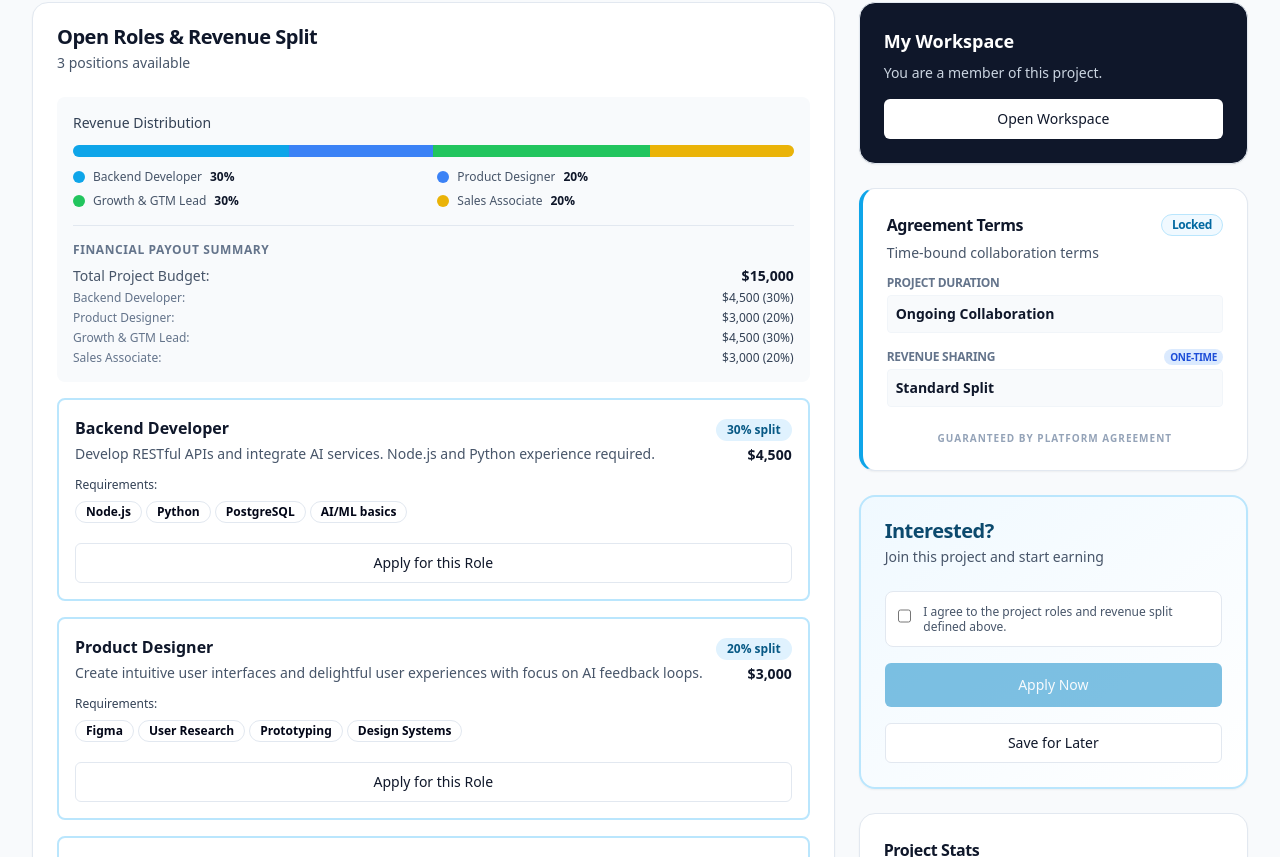
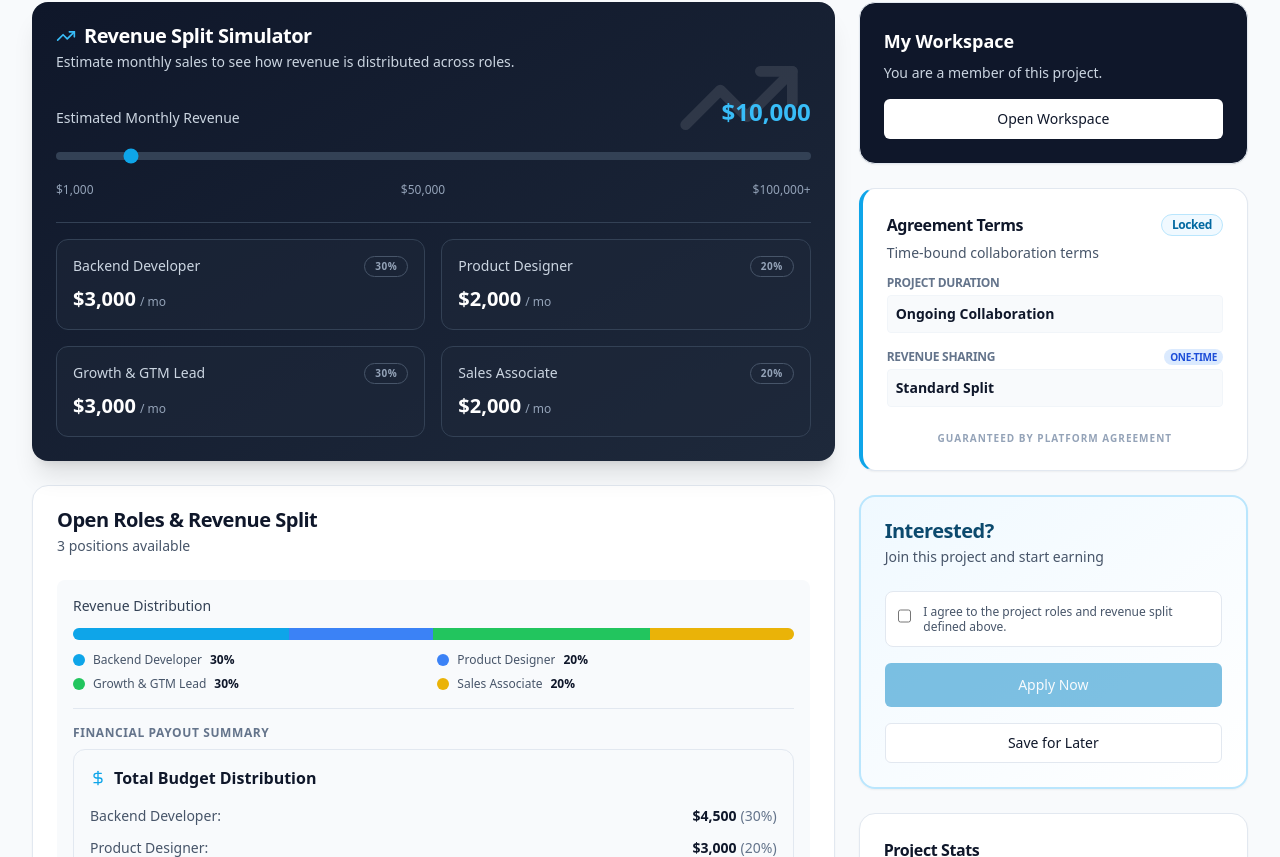
Before and after one commit to aipoweredsolutions/freedom-collaborate, a React (Vite) app: page /projects/1 in a window 1280 px wide. Shown: the part 503-1360 px from the top of the page. Built offline with nearby package versions, Linux system fonts and the light colour scheme.

Commit message:
feat: add interactive Revenue Split Simulator to Project Details

```diff
--- a/src/pages/ProjectDetails.tsx
+++ b/src/pages/ProjectDetails.tsx
@@ -441,6 +441,7 @@ export function ProjectDetails() {
     const navigate = useNavigate();
     const [hasApplied, setHasApplied] = useState(false);
     const [hasAgreed, setHasAgreed] = useState(false);
+    const [simulatedRevenue, setSimulatedRevenue] = useState(10000);
 
     // Load project from mock data or localStorage
     const getProject = () => {
@@ -597,6 +598,61 @@ export function ProjectDetails() {
                 <div className="grid grid-cols-1 lg:grid-cols-3 gap-6">
                     {/* Main Content */}
                     <div className="lg:col-span-2 space-y-6">
+                        {/* Revenue Simulator - Only show for revenue projects or optionally for all */}
+                        <Card className="bg-gradient-to-br from-slate-900 to-slate-800 text-white border-none shadow-xl overflow-hidden relative">
+                            <div className="absolute top-0 right-0 p-8 opacity-10">
+                                <TrendingUp className="h-32 w-32" />
+                            </div>
+                            <CardHeader>
+                                <CardTitle className="text-white flex items-center gap-2">
+                                    <TrendingUp className="h-5 w-5 text-primary-400" />
+                                    Revenue Split Simulator
+                                </CardTitle>
+                                <CardDescription className="text-slate-300">
+                                    Estimate monthly sales to see how revenue is distributed across roles.
+                                </CardDescription>
+                            </CardHeader>
+                            <CardContent className="space-y-6 relative z-10">
+                                <div className="space-y-4">
+                                    <div className="flex justify-between items-end mb-2">
+                                        <label className="text-sm font-medium text-slate-300">Estimated Monthly Revenue</label>
+                                        <span className="text-2xl font-bold text-primary-400">${simulatedRevenue.toLocaleString()}</span>
+                                    </div>
+                                    <input
+                                        type="range"
+                                        min="1000"
+                                        max="100000"
+                                        step="1000"
+                                        value={simulatedRevenue}
+                                        onChange={(e) => setSimulatedRevenue(Number(e.target.value))}
+                                        className="w-full h-2 bg-slate-700 rounded-lg appearance-none cursor-pointer accent-primary-500"
+                                    />
+                                    <div className="flex justify-between text-xs text-slate-400">
+                                        <span>$1,000</span>
+                                        <span>$50,000</span>
+                                        <span>$100,000+</span>
+                                    </div>
+                                </div>
+
+                                <div className="grid grid-cols-1 sm:grid-cols-2 gap-4 pt-4 border-t border-slate-700">
+                                    {project.roles.map((role: any, idx: number) => (
+                                        <div key={idx} className="p-4 bg-slate-800/50 rounded-xl border border-slate-700 hover:border-primary-500/50 transition-colors">
+                                            <div className="flex justify-between items-start mb-2">
+                                                <span className="text-sm font-medium text-slate-300">{role.title}</span>
+                                                <Badge variant="outline" className="border-slate-600 text-slate-400 text-[10px] uppercase tracking-wider">
+                                                    {role.split}%
+                                                </Badge>
+                                            </div>
+                                            <p className="text-xl font-bold text-white">
+                                                ${Math.round((simulatedRevenue * role.split) / 100).toLocaleString()}
+                                                <span className="text-xs text-slate-400 font-normal ml-1">/ mo</span>
+                                            </p>
+                                        </div>
+                                    ))}
+                                </div>
+                            </CardContent>
+                        </Card>
+
                         {/* Open Roles */}
                         <Card>
                             <CardHeader>
@@ -640,17 +696,25 @@ export function ProjectDetails() {
                                     {/* Financial Summary Table */}
                                     <div className="mt-4 pt-4 border-t border-slate-200">
                                         <p className="text-xs font-bold text-slate-500 uppercase tracking-wider mb-2">Financial Payout Summary</p>
-                                        <div className="space-y-1">
-                                            <div className="flex justify-between text-sm">
-                                                <span className="text-slate-600">Total Project Budget:</span>
-                                                <span className="font-bold text-slate-900">${project.budget.toLocaleString()}</span>
+                                        <div className="p-4 bg-slate-50 rounded-xl border border-slate-200">
+                                            <div className="flex items-center gap-2 mb-4 text-slate-900 font-semibold">
+                                                <DollarSign className="h-4 w-4 text-primary-500" />
+                                                {project.isRevenueBased ? 'Simulated Monthly Distribution' : 'Total Budget Distribution'}
                                             </div>
-                                            {project.roles.map((role: any, idx: number) => (
-                                                <div key={idx} className="flex justify-between text-xs">
-                                                    <span className="text-slate-500">{role.title}:</span>
-                                                    <span className="text-slate-700 font-medium">${((project.budget * role.split) / 100).toLocaleString()} ({role.split}%)</span>
-                                                </div>
-                                            ))}
+                                            <div className="space-y-3">
+                                                {project.roles.map((role: any, index: number) => (
+                                                    <div key={index} className="flex justify-between text-sm items-center">
+                                                        <span className="text-slate-600 font-medium">{role.title}:</span>
+                                                        <span className="text-slate-900 font-bold">
+                                                            {project.isRevenueBased
+                                                                ? `$${Math.round((simulatedRevenue * role.split) / 100).toLocaleString()} / mo`
+                                                                : `$${((project.budget * role.split) / 100).toLocaleString()}`
+                                                            }
+                                                            <span className="text-slate-500 font-normal ml-1">({role.split}%)</span>
+                                                        </span>
+                                                    </div>
+                                                ))}
+                                            </div>
                                         </div>
                                     </div>
                                 </div>
@@ -674,7 +738,10 @@ export function ProjectDetails() {
                                                     {role.filled ? 'Filled' : `${role.split}% split`}
                                                 </Badge>
                                                 <p className="text-sm font-semibold text-slate-900 mt-1">
-                                                    ${((project.budget * role.split) / 100).toLocaleString()}
+                                                    {project.isRevenueBased
+                                                        ? `$${Math.round((simulatedRevenue * role.split) / 100).toLocaleString()} (est/mo)`
+                                                        : `$${((project.budget * role.split) / 100).toLocaleString()}`
+                                                    }
                                                 </p>
                                             </div>
                                         </div>
```
